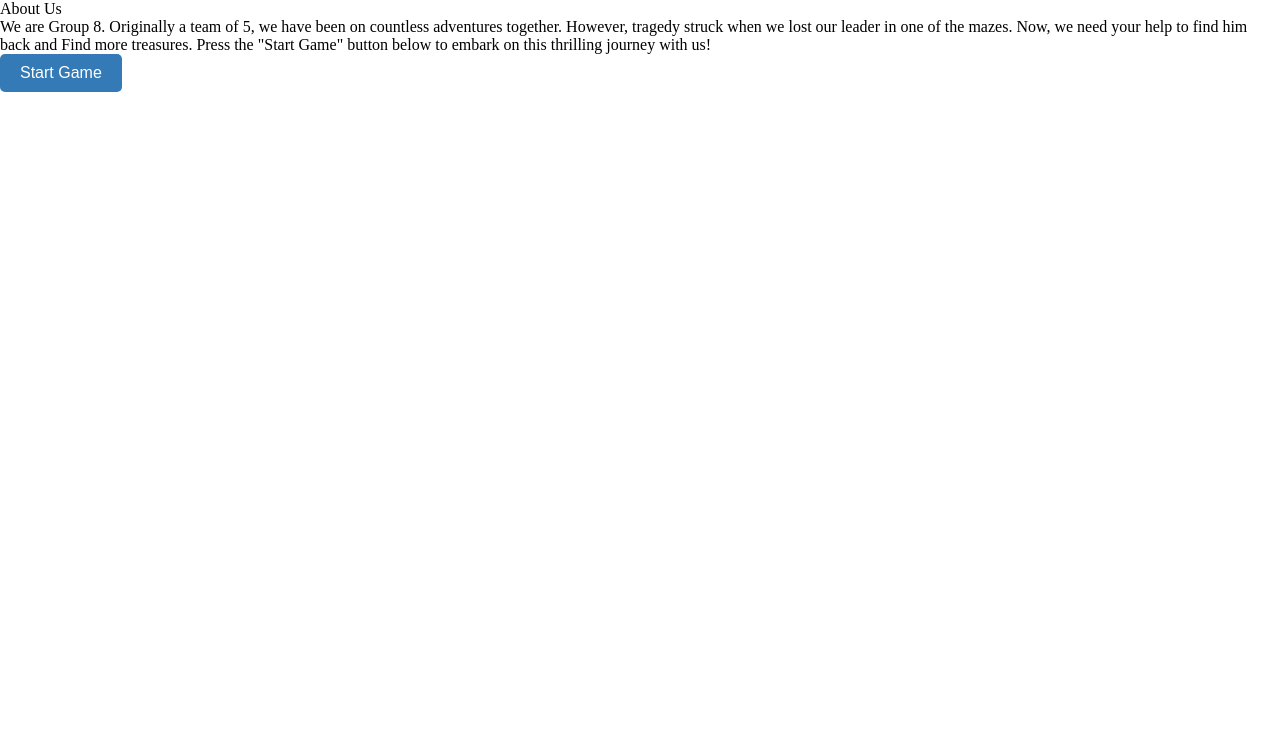
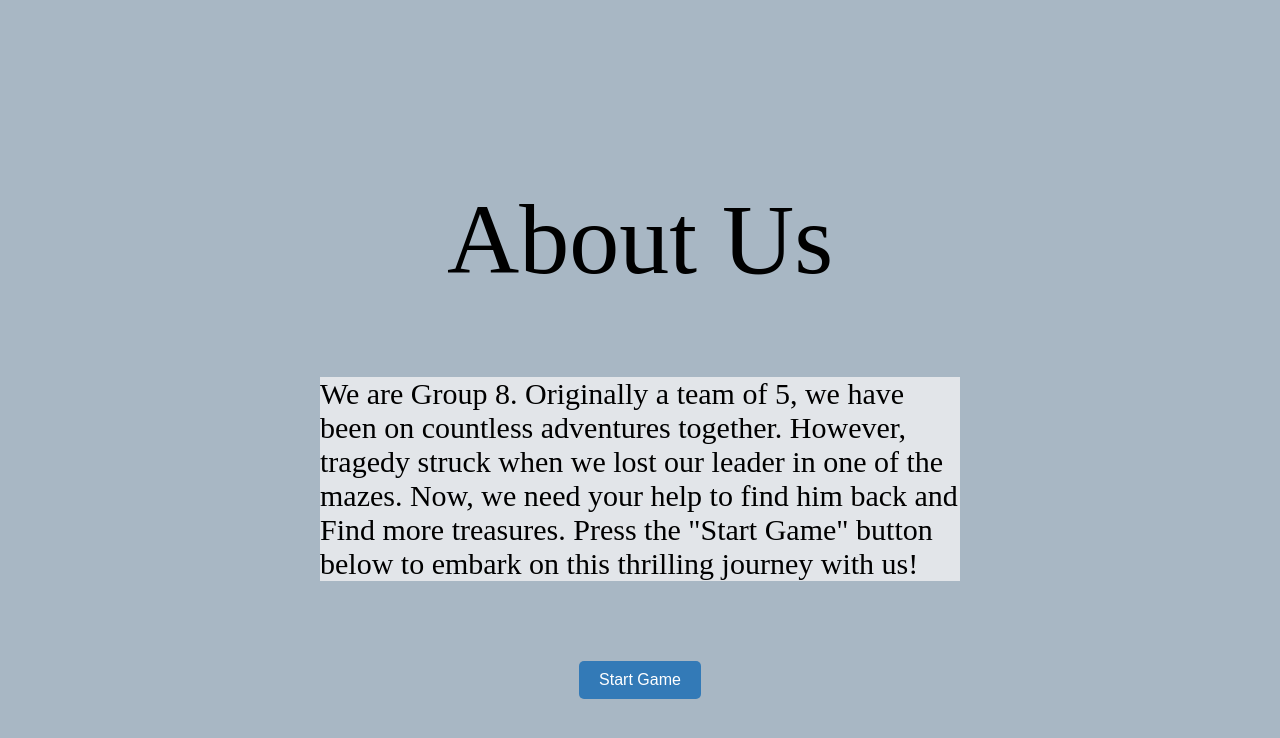
Before and after one commit to ToniTannoury/MazeGame, a website: page aboutus.html in a window 1280 px wide. Drawn offline with Linux system fonts and the light colour scheme.

Commit message:
creating aboutus style

```diff
--- a/style.css
+++ b/style.css
@@ -64,3 +64,22 @@ section{
 .button:hover {
     background-color: #23527c;
 }
+.container {
+    display: flex;
+    flex-direction: column;
+    align-items: center;
+    justify-content: center;
+    height: 100vh;
+    gap: 10%;
+    background-color:#a8b7c4;
+  }
+  .about-paragraph {
+    font-size: 30px;
+    color: #000000;
+    width: 50%;
+    background-color:#e2e5e9;
+  }
+  .aboutus-header {
+    font-size: 100px;
+    color: #000000;
+  }
```
